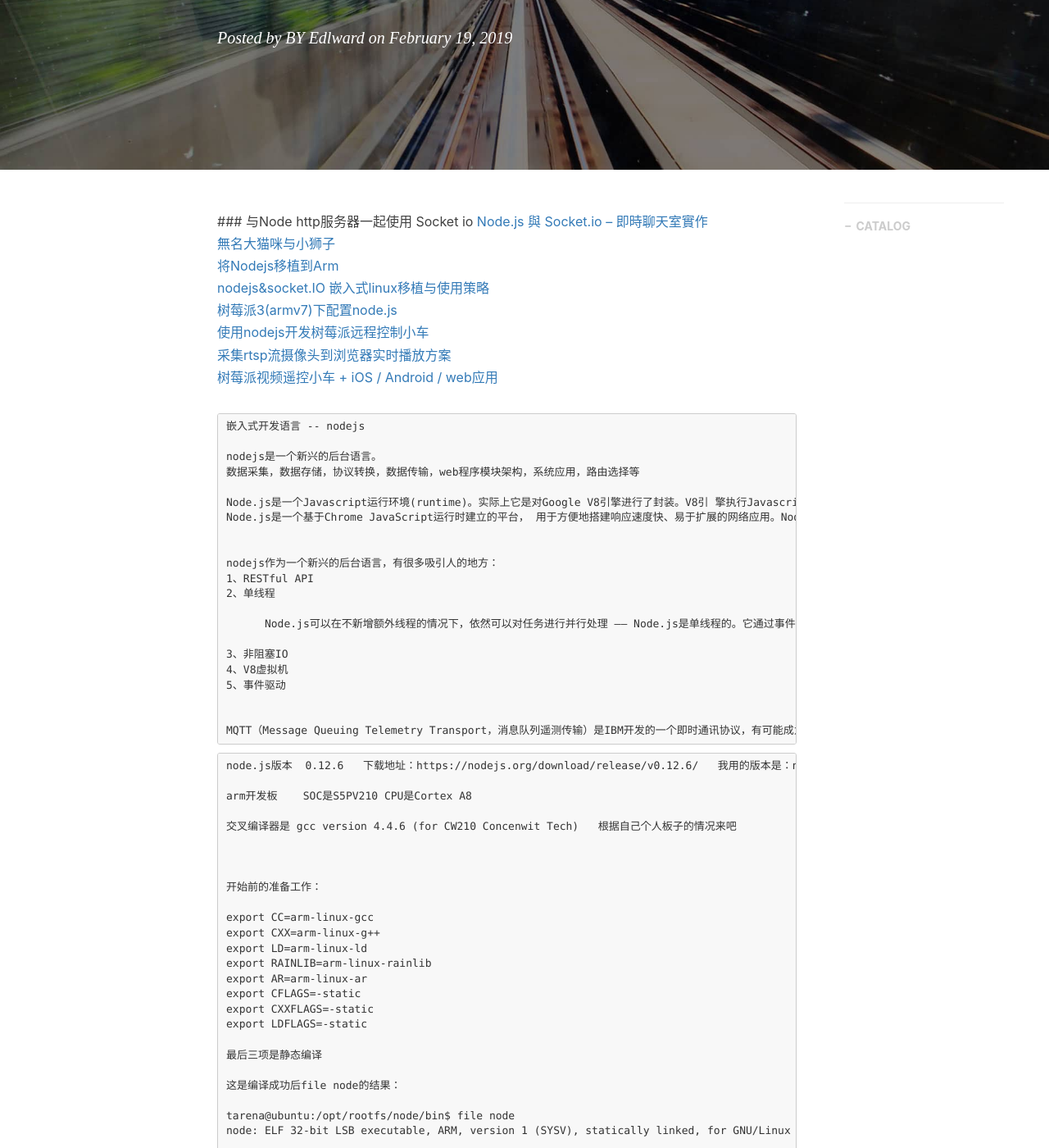
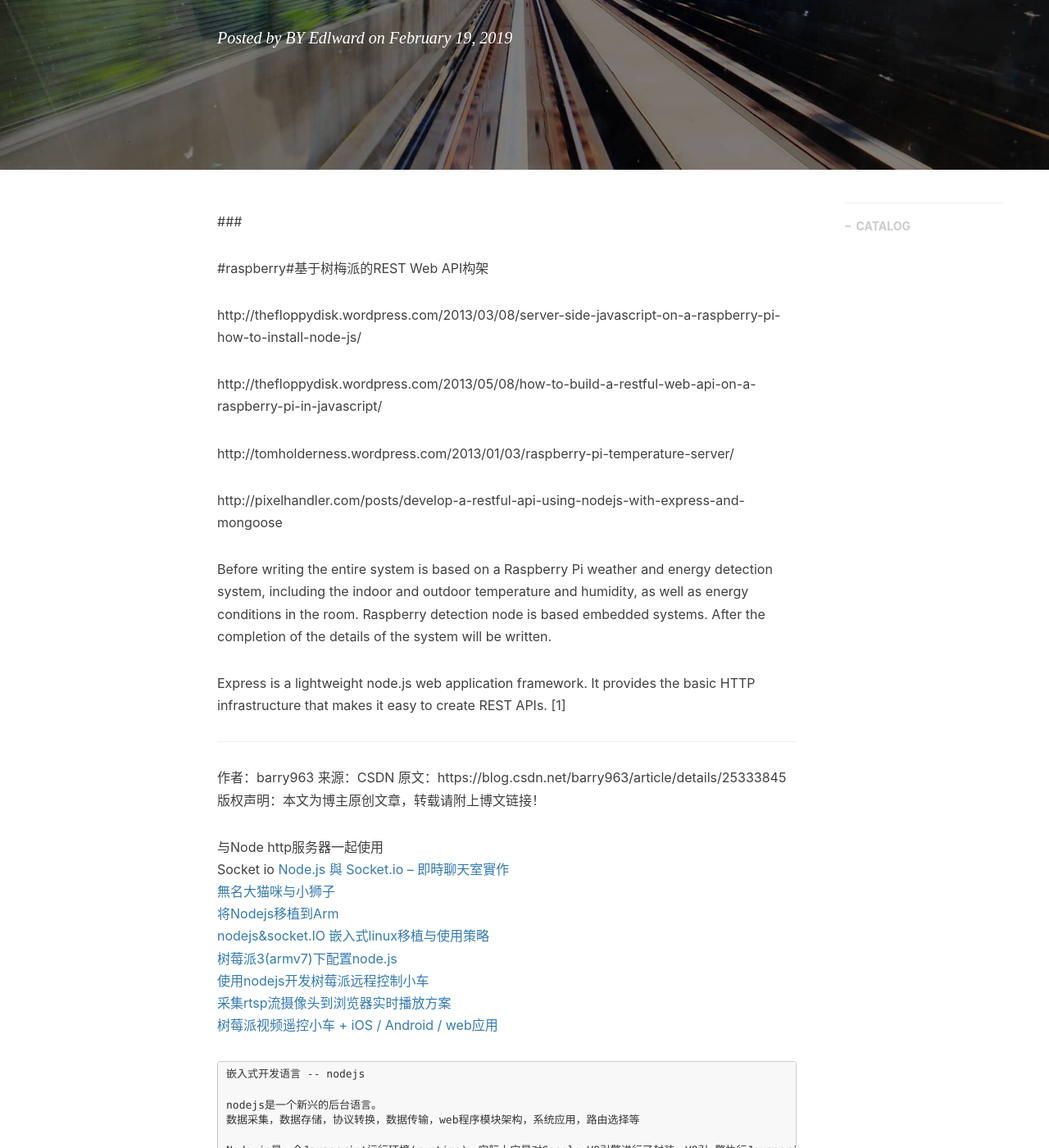
Before and after one commit to gary-robotics/dlward, a Jekyll site: the page built from _posts/2019-02-19-socket_io-2019.markdown, in a window 1280 px wide and 1400 px high, scrolled down 316 px. Shown: the whole window at 82% size. Built offline with Jekyll 4.4.1, drawn with Linux system fonts in a browser that asks for light colours; nearby versions of some CDN libraries; comment, search, counter and statistics services are not loaded.

Commit message:
Update 2019-02-19-socket_io-2019.markdown

```diff
--- a/_posts/2019-02-19-socket_io-2019.markdown
+++ b/_posts/2019-02-19-socket_io-2019.markdown
@@ -10,6 +10,41 @@ tags:                               #标签
     - gphoto
 ---
 ###
+
+#raspberry#基于树梅派的REST Web API构架
+
+http://thefloppydisk.wordpress.com/2013/03/08/server-side-javascript-on-a-raspberry-pi-how-to-install-node-js/
+
+
+
+http://thefloppydisk.wordpress.com/2013/05/08/how-to-build-a-restful-web-api-on-a-raspberry-pi-in-javascript/
+
+
+
+http://tomholderness.wordpress.com/2013/01/03/raspberry-pi-temperature-server/
+
+
+
+http://pixelhandler.com/posts/develop-a-restful-api-using-nodejs-with-express-and-mongoose
+
+
+
+Before writing the entire system is based on a Raspberry Pi weather and energy detection system, including the indoor and outdoor temperature and humidity, as well as energy conditions in the room. Raspberry detection node is based embedded systems. After the completion of the details of the system will be written.
+
+
+
+Express is a lightweight node.js web application framework. It provides the basic HTTP infrastructure that makes it easy to create REST APIs. [1]
+
+
+---------------------
+作者：barry963
+来源：CSDN
+原文：https://blog.csdn.net/barry963/article/details/25333845
+版权声明：本文为博主原创文章，转载请附上博文链接！
+
+
+
+
 与Node http服务器一起使用
 Socket io
 [Node.js 與 Socket.io – 即時聊天室實作](http://single9.net/2017/12/node-js-%E8%88%87-socket-io-%E5%8D%B3%E6%99%82%E8%81%8A%E5%A4%A9%E5%AE%A4%E5%AF%A6%E4%BD%9C/)
```
